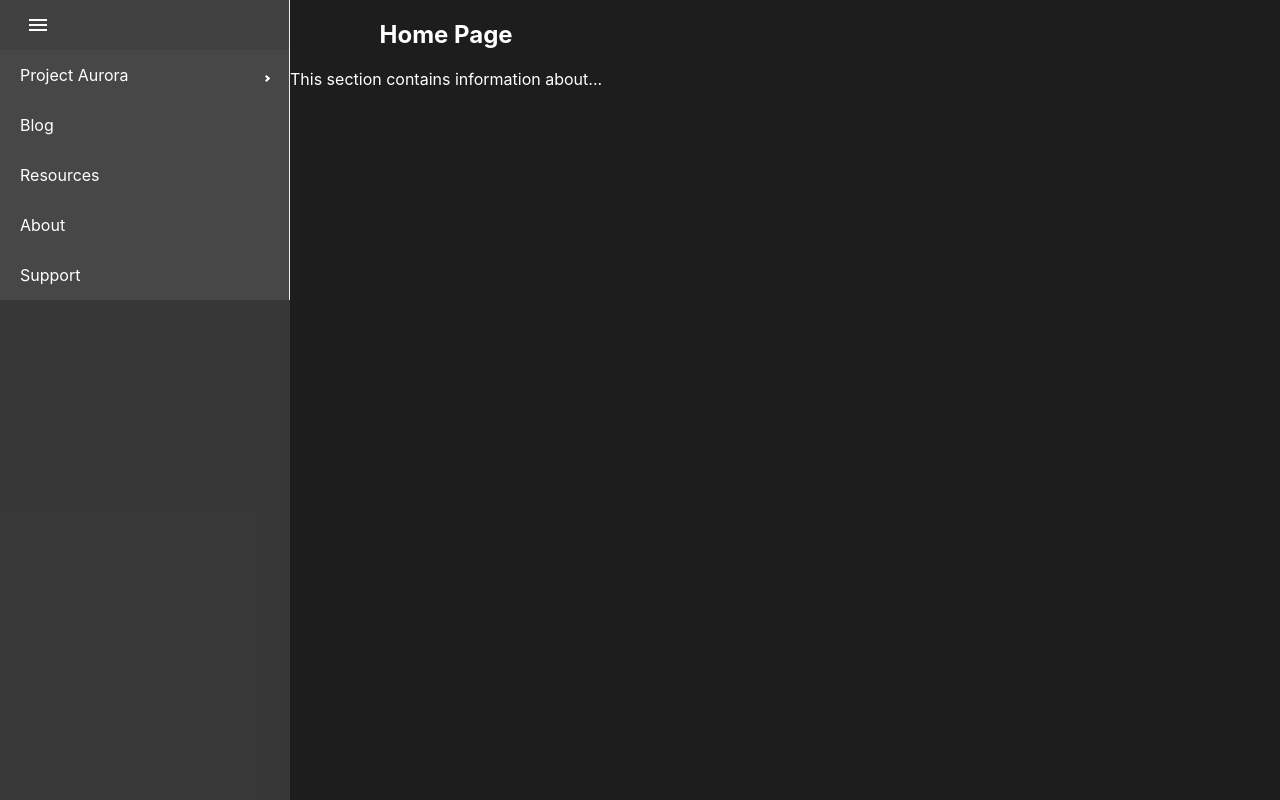
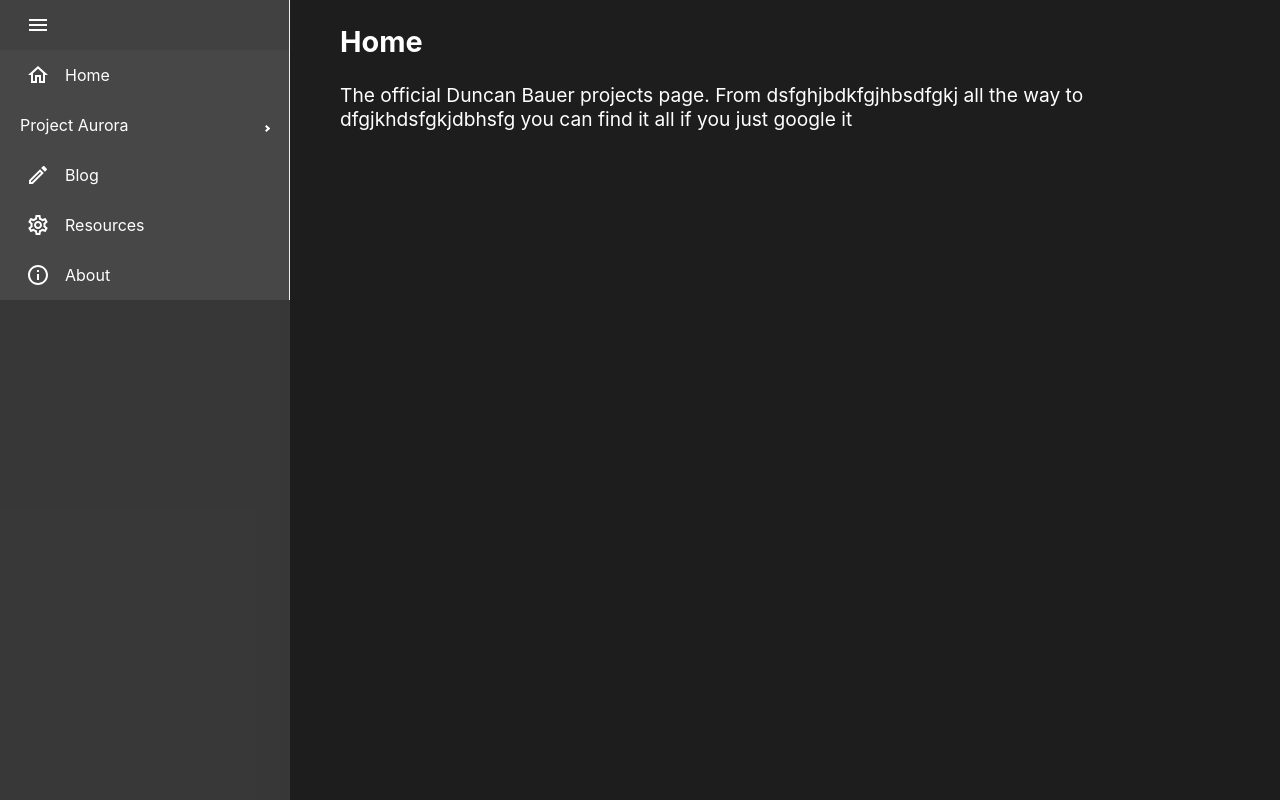
Before and after one commit to DuncanBauer/duncanbauer.github.io, a React (Create React App) app: page /#/ in a window 1280 px wide. Shown: the top 800 px of the page. Built offline with nearby package versions, Linux system fonts and the light colour scheme.

Commit message:
updated pages to use contentsection component to render body content. All icons are done except for the Project Aurora submenu but meh

```diff
--- a/src/components/MySidebar.js
+++ b/src/components/MySidebar.js
@@ -2,8 +2,21 @@ import { Link } from 'react-router-dom'; // Used for routing to pages
 import { HashLink as AnchorLink } from 'react-router-hash-link'; // Used for routing to anchors. Anchors must be linked with #id where id is the div id that is being linked to
 import { Sidebar, Menu, MenuItem, SubMenu, useProSidebar } from 'react-pro-sidebar';
 
+import HomeOutlinedIcon from '@mui/icons-material/HomeOutlined';
+import BookmarkBorderOutlinedIcon from '@mui/icons-material/BookmarkBorderOutlined';
 import MenuOutlinedIcon from "@mui/icons-material/MenuOutlined";
+import ApiOutlinedIcon from '@mui/icons-material/ApiOutlined';
+import PlayCircleOutlineOutlinedIcon from '@mui/icons-material/PlayCircleOutlineOutlined';
 import MenuBookOutlinedIcon from '@mui/icons-material/MenuBookOutlined';
+import NewReleasesOutlinedIcon from '@mui/icons-material/NewReleasesOutlined';
+import PublishedWithChangesOutlinedIcon from '@mui/icons-material/PublishedWithChangesOutlined';
+import CreateOutlinedIcon from '@mui/icons-material/CreateOutlined';
+import BuildOutlinedIcon from '@mui/icons-material/BuildOutlined';
+import StarOutlineOutlinedIcon from '@mui/icons-material/StarOutlineOutlined';
+import QuestionMarkOutlinedIcon from '@mui/icons-material/QuestionMarkOutlined';
+import InfoOutlinedIcon from '@mui/icons-material/InfoOutlined';
+import SettingsOutlinedIcon from '@mui/icons-material/SettingsOutlined';
+import LaptopOutlinedIcon from '@mui/icons-material/LaptopOutlined';
 
 export default function MySidebar() {
 	const { collapseSidebar } = useProSidebar();
@@ -43,30 +56,36 @@ export default function MySidebar() {
 						}}/>
 					</div>
 
+					<MenuItem icon={<HomeOutlinedIcon/>} component={<Link to="/" />}>Home</MenuItem>
 					<SubMenu label="Project Aurora">
-						<MenuItem component={<AnchorLink to="/projectaurora#overview"       />}>Overview</MenuItem>
-						<MenuItem component={<AnchorLink to="/projectaurora#gettingStarted" />}>Getting Started</MenuItem>
-						<SubMenu label="Aurora Engine Library" icon={<MenuBookOutlinedIcon />}>
-							<MenuItem component={<AnchorLink to="/projectaurora/enginelib#introduction"  />}>Introduction</MenuItem>
-							<MenuItem component={<AnchorLink to="/projectaurora/enginelib#releases"      />}>Releases</MenuItem>
-							<MenuItem component={<AnchorLink to="/projectaurora/enginelib#changelog"     />}>Changelog</MenuItem>
-							<MenuItem component={<AnchorLink to="/projectaurora/enginelib#documentation" />}>Documentation</MenuItem>
-							<MenuItem component={<AnchorLink to="/projectaurora/enginelib#tutorials"     />}>Tutorials</MenuItem>
+						<MenuItem icon={<BookmarkBorderOutlinedIcon />}  component={<AnchorLink to="/projectaurora#introduction" />}>Introduction</MenuItem>
+
+						<SubMenu icon={<StarOutlineOutlinedIcon/>} label="Aurora Engine Library">
+							<MenuItem icon={<PlayCircleOutlineOutlinedIcon/>}	 component={<AnchorLink to="/projectaurora/enginelib#gettingStarted" />}>Getting Started</MenuItem>
+							<MenuItem icon={<NewReleasesOutlinedIcon/>} 		 component={<AnchorLink to="/projectaurora/enginelib#releases"		 />}>Releases</MenuItem>
+							<MenuItem icon={<PublishedWithChangesOutlinedIcon/>} component={<AnchorLink to="/projectaurora/enginelib#changelog"		 />}>Changelog</MenuItem>
+							<MenuItem icon={<ApiOutlinedIcon/>}					 component={<AnchorLink to="/projectaurora/enginelib#api"			 />}>Api</MenuItem>
+							<MenuItem icon={<MenuBookOutlinedIcon/>} 			 component={<AnchorLink to="/projectaurora/enginelib#documentation"	 />}>Documentation</MenuItem>
+							<MenuItem icon={<LaptopOutlinedIcon/>} 				 component={<AnchorLink to="/projectaurora/enginelib#tutorials"		 />}>Tutorials</MenuItem>
 						</SubMenu>
-						{/*<SubMenu label="Aurora Maple Library" icon={<MenuBookOutlinedIcon />}>
-							<MenuItem component={<AnchorLink to="/projectaurora/maplelib#introduction"  />}>Introduction</MenuItem>
-							<MenuItem component={<AnchorLink to="/projectaurora/maplelib#releases"      />}>Releases</MenuItem>
-							<MenuItem component={<AnchorLink to="/projectaurora/maplelib#changelog"     />}>Changelog</MenuItem>
-							<MenuItem component={<AnchorLink to="/projectaurora/maplelib#documentation" />}>Documentation</MenuItem>
-							<MenuItem component={<AnchorLink to="/projectaurora/maplelib#tutorials"     />}>Tutorials</MenuItem>
-						</SubMenu>*/}
-						<MenuItem component={<AnchorLink to="/projectaurora#FAQ" />}>FAQ</MenuItem>
+
+						<SubMenu icon={<StarOutlineOutlinedIcon/>} label="Aurora Maple Library">
+							<MenuItem icon={<PlayCircleOutlineOutlinedIcon/>}	 component={<AnchorLink to="/projectaurora/maplelib#gettingStarted" />}>Getting Started</MenuItem>
+							<MenuItem icon={<NewReleasesOutlinedIcon/>} 		 component={<AnchorLink to="/projectaurora/maplelib#releases"		/>}>Releases</MenuItem>
+							<MenuItem icon={<PublishedWithChangesOutlinedIcon/>} component={<AnchorLink to="/projectaurora/maplelib#changelog"		/>}>Changelog</MenuItem>
+							<MenuItem icon={<ApiOutlinedIcon/>} 				 component={<AnchorLink to="/projectaurora/maplelib#api"			/>}>Api</MenuItem>
+							<MenuItem icon={<MenuBookOutlinedIcon/>} 			 component={<AnchorLink to="/projectaurora/maplelib#documentation"	/>}>Documentation</MenuItem>
+							<MenuItem icon={<LaptopOutlinedIcon/>} 				 component={<AnchorLink to="/projectaurora/maplelib#tutorials"		/>}>Tutorials</MenuItem>
+						</SubMenu>
+
+						<MenuItem icon={<QuestionMarkOutlinedIcon/>} 	 component={<AnchorLink to="/projectaurora#FAQ"			 />}>FAQ</MenuItem>
+						<MenuItem icon={<BuildOutlinedIcon/>}			 component={<AnchorLink to="/projectaurora#support"		 />}>Support</MenuItem>
+
 					</SubMenu>
 
-					<MenuItem component={<Link to="/blog"        />}>Blog</MenuItem>
-					<MenuItem component={<Link to="/resources"   />}>Resources</MenuItem>
-					<MenuItem component={<Link to="/about"       />}>About</MenuItem>
-					<MenuItem component={<Link to="/support"     />}>Support</MenuItem>
+					<MenuItem icon={<CreateOutlinedIcon/>}   component={<Link to="/blog"      />}>Blog</MenuItem>
+					<MenuItem icon={<SettingsOutlinedIcon/>} component={<Link to="/resources" />}>Resources</MenuItem>
+					<MenuItem icon={<InfoOutlinedIcon/>}	 component={<Link to="/about"     />}>About</MenuItem>
 
 				</Menu>
 			</Sidebar>
--- a/src/components/molecules/ContentSection/ContentSection.js
+++ b/src/components/molecules/ContentSection/ContentSection.js
@@ -8,11 +8,13 @@ export default function ContentSection(props) {
 			<div style={{ display: 'flex', flexFlow: 'column', width: '100%', textAlign: 'left', paddingLeft: '50px', paddingRight: '50px', paddingBottom: '50px'}}>
 				<ContentSectionHeader sectionName={props.sectionName}/>
 
+				{/* If there is an examples property passed to this component, add an extra column for the example codeblock */}
 				{ props.examples != null ?
 					<div style={{ display: 'flex', flexFlow: 'row', width: '100%' }}>
 						<ContentExplanationSection explanation={props.explanation}/>
 						<ContentExampleSection examples={props.examples}/>
 					</div> :
+					/* If there is no examples property, the component only has the one column */
 					<div style={{ display: 'flex', flexFlow: 'row', width: '100%' }}>
 						<ContentExplanationSection explanation={props.explanation}/>
 					</div>
--- a/src/components/molecules/pages/About.js
+++ b/src/components/molecules/pages/About.js
@@ -1,13 +1,14 @@
 import React from 'react';
+
+import ContentSection from '../ContentSection/ContentSection'
 
 class About extends React.Component {
 	render() {
 		return (
 			<div className={this.props.style}>
-				<h2>About Page</h2>
-				<main>
-					<p>This section contains information about...</p>
-				</main>
+				<ContentSection className={this.props.className}
+								sectionName='About'
+								explanation='The official about page. From dsfghjbdkfgjhbsdfgkj all the way to dfgjkhdsfgkjdbhsfg you can find it all if you just google it' />
 			</div>
 		)
 	}
--- a/src/components/molecules/pages/Blog.js
+++ b/src/components/molecules/pages/Blog.js
@@ -1,13 +1,14 @@
 import React from 'react';
+
+import ContentSection from '../ContentSection/ContentSection'
 
 class Blog extends React.Component {
 	render() {
 		return (
 			<div className={this.props.style}>
-				<h2>Blog Page</h2>
-				<main>
-					<p>This section contains information about...</p>
-				</main>
+				<ContentSection className={this.props.className}
+								sectionName='Blog'
+								explanation='The official blog page. From dsfghjbdkfgjhbsdfgkj all the way to dfgjkhdsfgkjdbhsfg you can find it all if you just google it' />
 			</div>
 		)
 	}
--- a/src/components/molecules/pages/Home.js
+++ b/src/components/molecules/pages/Home.js
@@ -1,13 +1,14 @@
 import React from 'react';
+
+import ContentSection from '../ContentSection/ContentSection'
 
 class Home extends React.Component {
 	render() {
 		return (
 			<div className={this.props.style}>
-				<h2>Home Page</h2>
-				<main>
-					<p>This section contains information about...</p>
-				</main>
+				<ContentSection className={this.props.className}
+								sectionName='Home'
+								explanation='The official Duncan Bauer projects page. From dsfghjbdkfgjhbsdfgkj all the way to dfgjkhdsfgkjdbhsfg you can find it all if you just google it' />
 			</div>
 		)
 	}
--- a/src/components/molecules/pages/ProjectAurora.js
+++ b/src/components/molecules/pages/ProjectAurora.js
@@ -1,13 +1,14 @@
 import React from 'react';
+
+import ContentSection from '../ContentSection/ContentSection'
 
 class ProjectAurora extends React.Component {
 	render() {
 		return (
 			<div className={this.props.style}>
-				<h2>Project Aurora Page</h2>
-				<main>
-					<p>This section contains information about...</p>
-				</main>
+				<ContentSection className={this.props.className}
+								sectionName='Project Aurora'
+								explanation='The official project aurora page. From dsfghjbdkfgjhbsdfgkj all the way to dfgjkhdsfgkjdbhsfg you can find it all if you just google it' />
 			</div>
 		)
 	}
--- a/src/components/molecules/pages/Resources.js
+++ b/src/components/molecules/pages/Resources.js
@@ -1,13 +1,14 @@
 import React from 'react';
+
+import ContentSection from '../ContentSection/ContentSection'
 
 class Resources extends React.Component {
 	render() {
 		return (
 			<div className={this.props.style}>
-				<h2>Resources Page</h2>
-				<main>
-					<p>This section contains information about...</p>
-				</main>
+				<ContentSection className={this.props.className}
+								sectionName='Resources'
+								explanation='The official resources page. From dsfghjbdkfgjhbsdfgkj all the way to dfgjkhdsfgkjdbhsfg you can find it all if you just google it' />
 			</div>
 		)
 	}
--- a/src/components/molecules/pages/Support.js
+++ b/src/components/molecules/pages/Support.js
@@ -1,13 +1,14 @@
 import React from 'react';
+
+import ContentSection from '../ContentSection/ContentSection'
 
 class About extends React.Component {
 	render() {
 		return (
 			<div className={this.props.style}>
-				<h2>Support</h2>
-				<main>
-					<p>This section contains information about...</p>
-				</main>
+				<ContentSection className={this.props.className}
+								sectionName='Support'
+								explanation='The official support page. From dsfghjbdkfgjhbsdfgkj all the way to dfgjkhdsfgkjdbhsfg you can find it all if you just google it' />
 			</div>
 		)
 	}
--- a/src/components/molecules/pages/projectaurora/AuroraEngine.js
+++ b/src/components/molecules/pages/projectaurora/AuroraEngine.js
@@ -14,16 +14,16 @@ int main(int argc, char** argv)
 	std::cout << "Hello world\\n";
 	return 0;
 }`,
-				showLineNumbers: 'true',
-				startingLineNumber: '',
-				wrapLines: 'true'
+				showLineNumbers: false,
+				startingLineNumber: 1,
+				wrapLines: true
 			},
 			{
 				language: 'python',
 				code: `print("Hello world")`,
-				showLineNumbers: 'true',
-				startingLineNumber: '',
-				wrapLines: 'true'
+				showLineNumbers: false,
+				startingLineNumber: 1,
+				wrapLines: true
 			}
 		];
 
@@ -38,42 +38,59 @@ int main(int argc, char** argv)
 	std::cout << "Hello world\\n";
 	return 0;
 }`,
-				showLineNumbers: 'true',
-				startingLineNumber: '',
-				wrapLines: 'true'
+				showLineNumbers: false,
+				startingLineNumber: 1,
+				wrapLines: true
 			},
 			{
 				language: 'python',
 				code: `print("Hello world")`,
-				showLineNumbers: 'true',
-				startingLineNumber: '',
-				wrapLines: 'true'
+				showLineNumbers: false,
+				startingLineNumber: 1,
+				wrapLines: true
 			}
 		];
 
 		return (
 			<div className="Body-content">
+			<h1>Aurora Engine Lib</h1>
+				<div id="gettingStarted">
 					<ContentSection className={this.props.className}
-								sectionName='Introduction'
+									sectionName='Getting Started'
 									explanation='A simple hello world description whose width can definitely, 100%, totally fill 100% of the screens width, right? I need to add more text to actually test that though' />
+				</div>
 
+				<div id="releases">
 					<ContentSection className={this.props.className}
 									sectionName='Releases'
 									explanation='Here you can find our distribution binaries' />
+				</div>
 
+				<div id="changelog">
 					<ContentSection className={this.props.className}
 									sectionName='Changelog'
 									explanation='A log of all changes. Special considerations will be made for breaking changes' />
+				</div>
 
+				<div id="api">
+					<ContentSection className={this.props.className}
+									sectionName='Api'
+									explanation='Ill try to keep this updated'/>
+				</div>
+
+				<div id="documentation">
 					<ContentSection className={this.props.className}
 									sectionName='Documentation'
 									explanation='Ill try to keep this updated'
 									examples={documentationExamples}/>
+				</div>
 
+				<div id="tutorials">
 					<ContentSection className={this.props.className}
 									sectionName='Tutorials'
 									explanation='Good luck noob'
 									examples={tutorialExamples}/>
+				</div>
 			</div>
 		)
 	}
--- a/src/components/molecules/pages/projectaurora/AuroraMaple.js
+++ b/src/components/molecules/pages/projectaurora/AuroraMaple.js
@@ -1,16 +1,99 @@
 import React from 'react';
 
-class AuroraMaple extends React.Component {
+import ContentSection from '../../ContentSection/ContentSection';
+
+class AuroraEngine extends React.Component {
 	render() {
+		const documentationExamples = [
+			{
+				language: 'cpp',
+				code: `#include <iostream>
+
+int main(int argc, char** argv)
+{
+	std::cout << "Hello world\\n";
+	return 0;
+}`,
+				showLineNumbers: false,
+				startingLineNumber: 1,
+				wrapLines: true
+			},
+			{
+				language: 'python',
+				code: `print("Hello world")`,
+				showLineNumbers: false,
+				startingLineNumber: 1,
+				wrapLines: true
+			}
+		];
+
+
+		const tutorialExamples = [
+			{
+				language: 'cpp',
+				code: `#include <iostream>
+
+int main(int argc, char** argv)
+{
+	std::cout << "Hello world\\n";
+	return 0;
+}`,
+				showLineNumbers: false,
+				startingLineNumber: 1,
+				wrapLines: true
+			},
+			{
+				language: 'python',
+				code: `print("Hello world")`,
+				showLineNumbers: false,
+				startingLineNumber: 1,
+				wrapLines: true
+			}
+		];
+
 		return (
-			<div className={this.props.style}>
-				<h2>Aurora Maple</h2>
-				<main>
-					<p>This section contains information about...</p>
-				</main>
+			<div className="Body-content">
+				<h1>Aurora Maple Lib</h1>
+				<div id="gettingStarted">
+					<ContentSection className={this.props.className}
+									sectionName='Getting Started'
+									explanation='A simple hello world description whose width can definitely, 100%, totally fill 100% of the screens width, right? I need to add more text to actually test that though' />
+				</div>
+
+				<div id="releases">
+					<ContentSection className={this.props.className}
+									sectionName='Releases'
+									explanation='Here you can find our distribution binaries' />
+				</div>
+
+				<div id="changelog">
+					<ContentSection className={this.props.className}
+									sectionName='Changelog'
+									explanation='A log of all changes. Special considerations will be made for breaking changes' />
+				</div>
+
+				<div id="api">
+					<ContentSection className={this.props.className}
+									sectionName='Api'
+									explanation='Ill try to keep this updated'/>
+				</div>
+
+				<div id="documentation">
+					<ContentSection className={this.props.className}
+									sectionName='Documentation'
+									explanation='Ill try to keep this updated'
+									examples={documentationExamples}/>
+				</div>
+
+				<div id="tutorials">
+					<ContentSection className={this.props.className}
+									sectionName='Tutorials'
+									explanation='Good luck noob'
+									examples={tutorialExamples}/>
+				</div>
 			</div>
 		)
 	}
 }
 
-export default AuroraMaple;
+export default AuroraEngine;
```
Also changed, not shown: src/components/molecules/ContentSection/ContentExampleSection.js (+7 -3 lines). Lines whose indentation alone changed are shown as unchanged.
